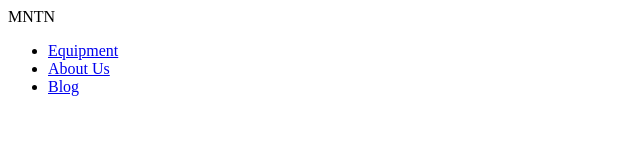
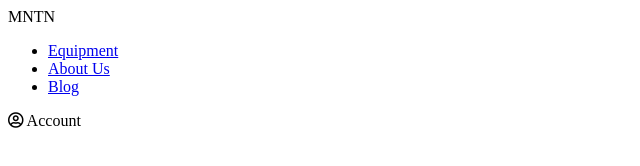
Before and after one commit to j3ffh95/basic-nav, a plain HTML site: page index.html in a window 1280 px wide. Shown: the full height of the page, 0-640 px from the left. Drawn offline with Linux system fonts and the light colour scheme.

Commit message:
Finished with HTML Markup

```diff
--- a/index.html
+++ b/index.html
@@ -24,6 +24,10 @@
           </ul>
         </nav>
       </div>
+      <div id="account">
+        <i class="far fa-user-circle"></i>
+        Account
+      </div>
     </header>
   </body>
 </html>
```
